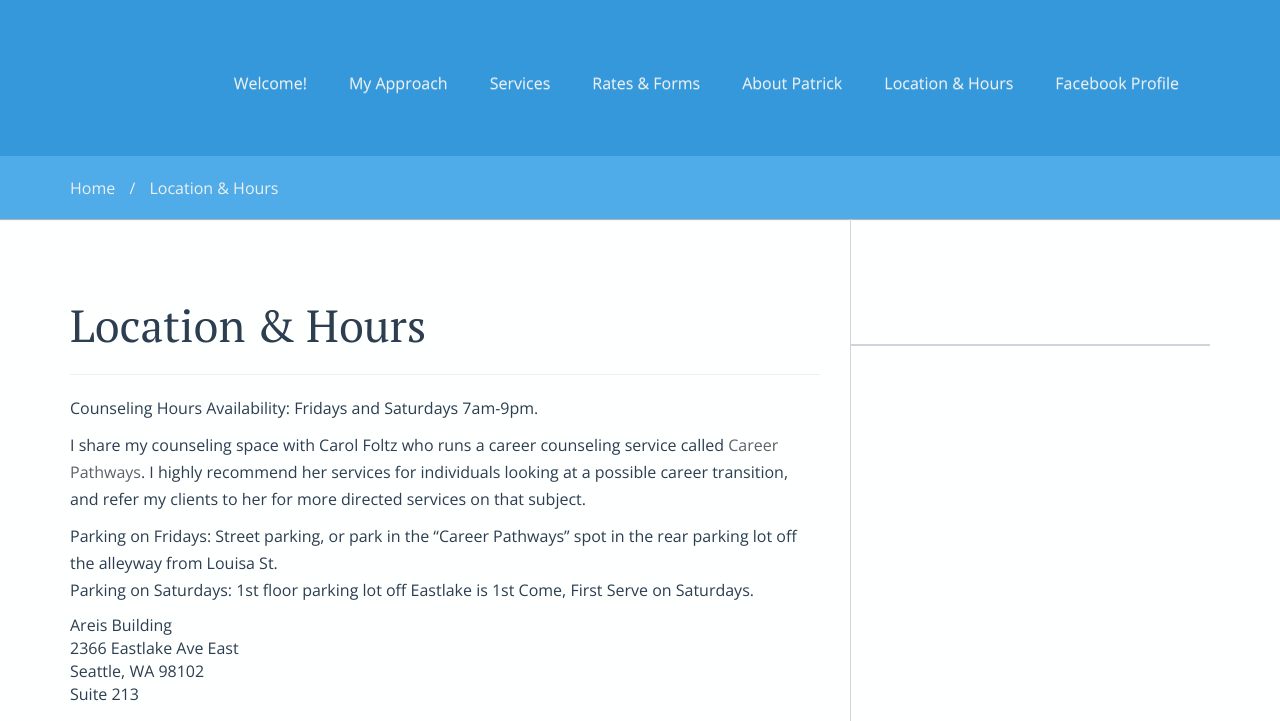
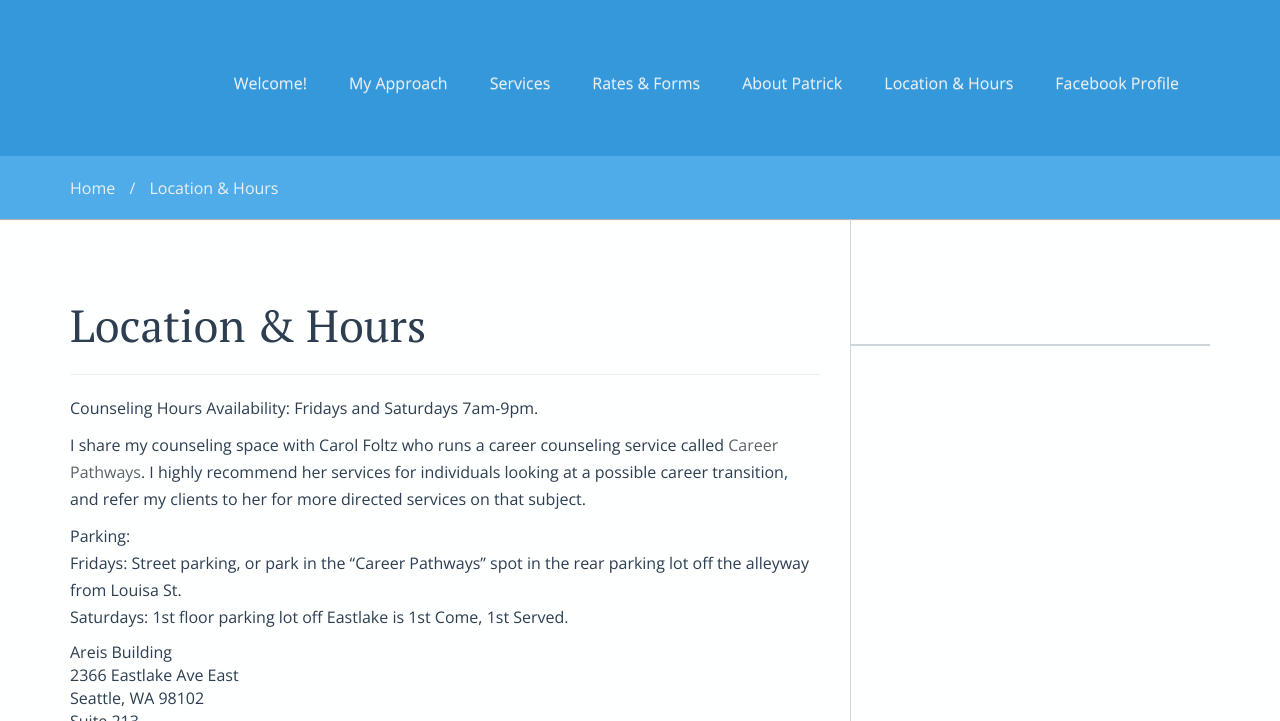
Before and after one commit to Patrick-Dougherty/patrick-dougherty.github.com, a Jekyll site: the page built from location_and_hours/index.md, in a window 1280 px wide and 900 px high, cut to the strip 0-721 px from the top of the window. Built offline with Jekyll 4.4.1, drawn with Linux system fonts in a browser that asks for light colours; nearby versions of some CDN libraries.

Commit message:
Change Parking Paragraph

```diff
--- a/location_and_hours/index.md
+++ b/location_and_hours/index.md
@@ -9,8 +9,8 @@
 
 I share my counseling space with Carol Foltz who runs a career counseling service called <a href="http://seattlecareercounselingcoach.com/">Career Pathways</a>. I highly recommend her services for individuals looking at a possible career transition, and refer my clients to her for more directed services on that subject.
 
-Parking on Fridays: Street parking, or park in the "Career Pathways" spot in the rear parking lot off the alleyway from Louisa St. <br>
-Parking on Saturdays: 1st floor parking lot off Eastlake is 1st Come, First Serve on Saturdays.
+Parking:<br>Fridays: Street parking, or park in the "Career Pathways" spot in the rear parking lot off the alleyway from Louisa St. <br>
+Saturdays: 1st floor parking lot off Eastlake is 1st Come, 1st Served.
 
 <address>
   Areis Building<br />
```
